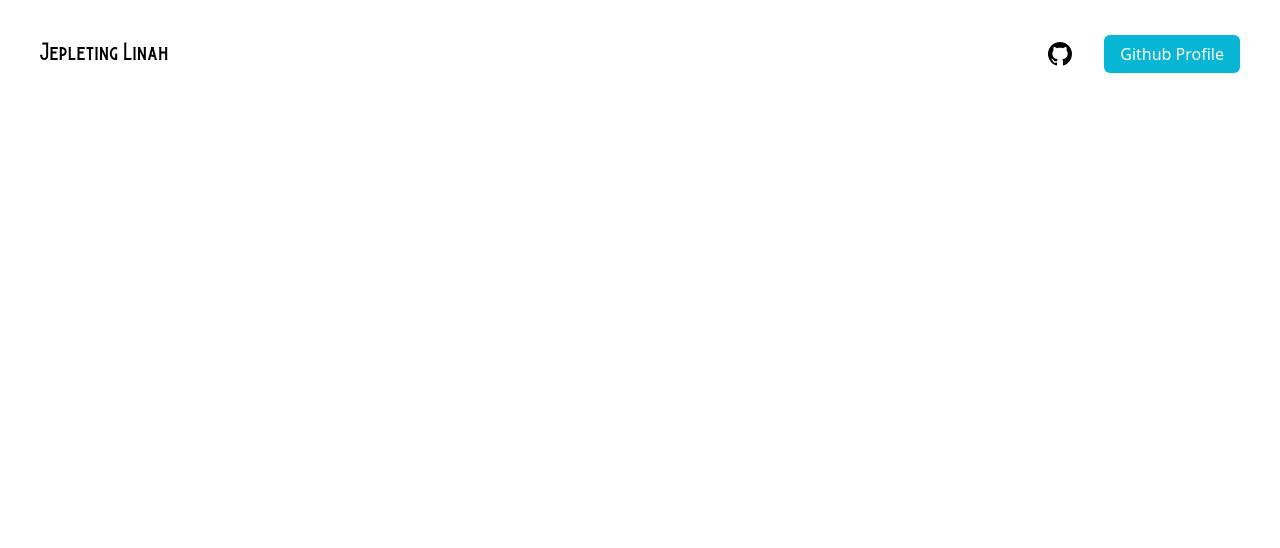
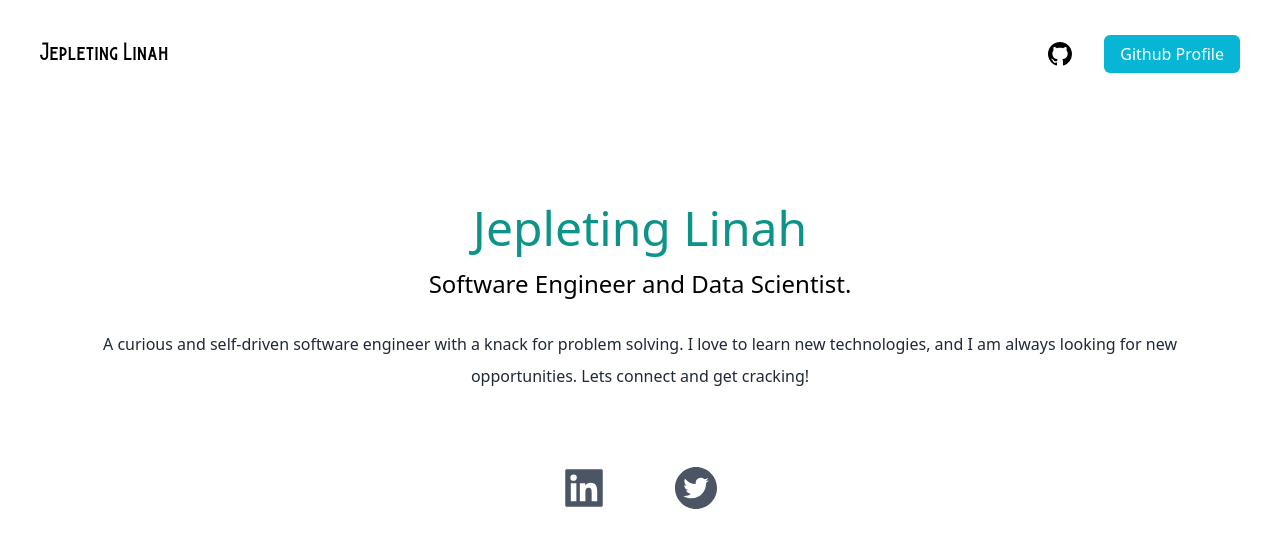
Before and after one commit to Jepleting/webdev, a Next.js app in the folder my-portofolio/: page / in a window 1280 px wide. Shown: the top 548 px of the page. Built offline with nearby package versions, Linux system fonts and the light colour scheme.

Commit message:
Created home-page

```diff
--- a/my-portofolio/pages/index.js
+++ b/my-portofolio/pages/index.js
@@ -1,6 +1,7 @@
 import Head from "next/head";
 import { Inter } from 'next/font/google';
 import {BsGithub} from 'react-icons/bs';
+import {AiFillTwitterCircle,AiFillLinkedin} from 'react-icons/ai';
 
 
 
@@ -27,7 +28,18 @@ export default function Home() {
             <li><a className="bg-cyan-500 text-white px-4 py-2 rounded-md ml-8" href="#">Github Profile</a></li>
           </ul>
         </nav>
-
+        <div className="text-center p-10">
+          <h2 className="text-5xl py-2 text-teal-600 font-medium">Jepleting Linah</h2>
+          <h3 className="text-2xl py-2">Software Engineer and Data Scientist.</h3>
+          <p className="text-md py-5 leading-8 text-gray-800">A curious and self-driven software engineer with a knack for problem solving.
+            I love to learn new technologies, and I am always looking for new opportunities.
+            Lets connect and get cracking!
+          </p>
+        </div>
+        <div className="text-5xl flex justify-center gap-16 py-3 text-gray-600">
+          <AiFillLinkedin/>
+          <AiFillTwitterCircle/>
+        </div>
       </section>
     </main>
     </div>
```
